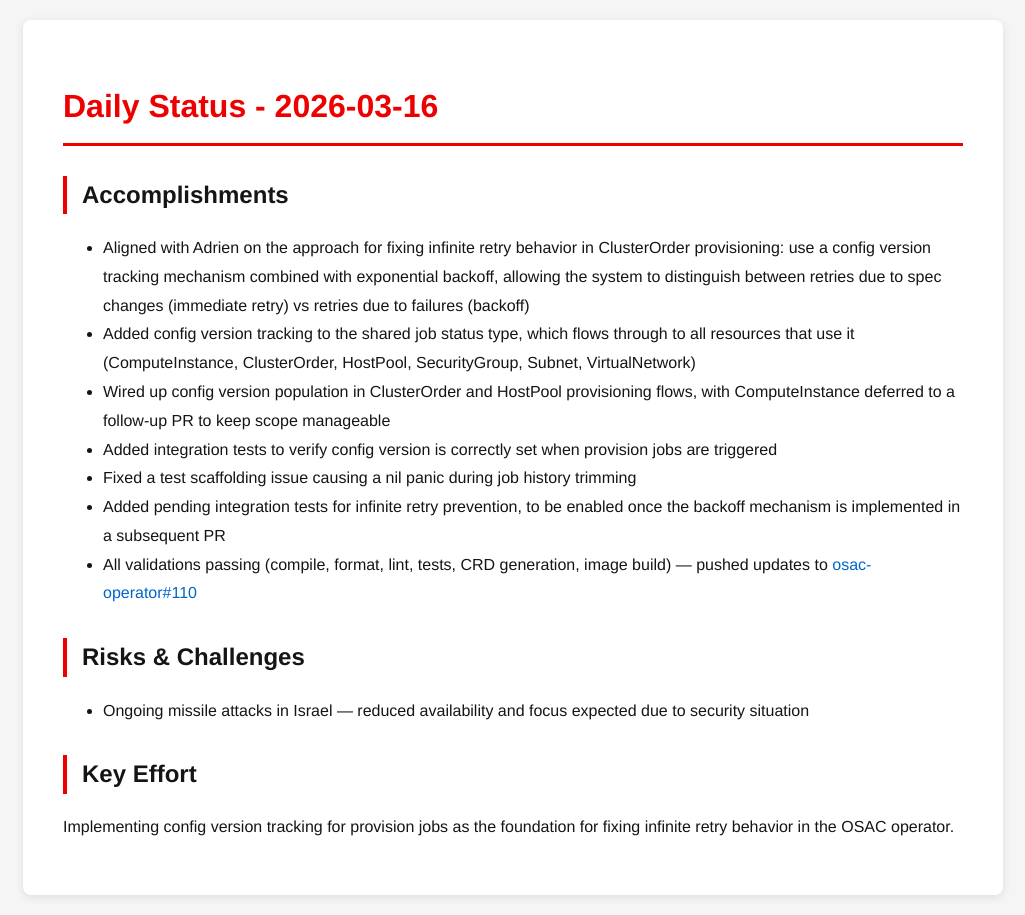
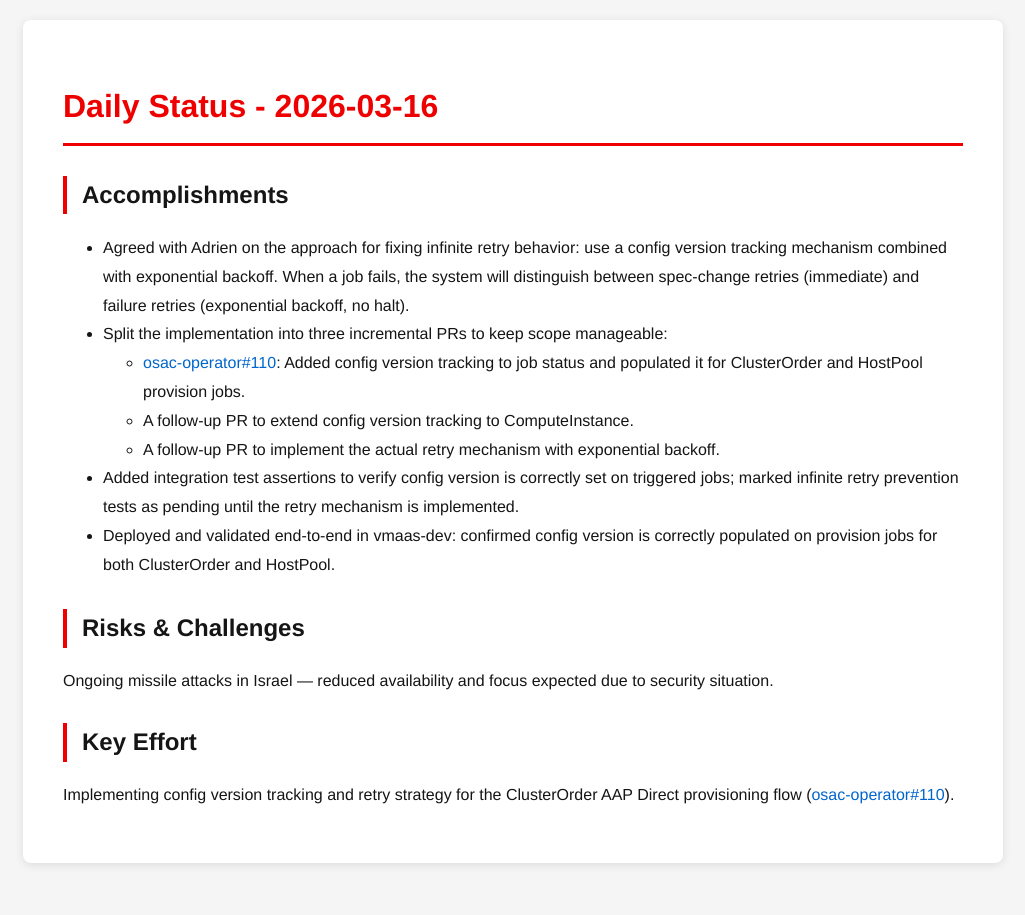
Before and after one commit to tzvatot/daily-status, a Jekyll site: the page built from 2026-03-16.md, in a window 1280 px wide. Shown: the whole page, without its empty margins (127-1152 px from the left). Built offline with Jekyll 4.4.1, drawn with Linux system fonts in a browser that asks for light colours.

Commit message:
Daily status update - 2026-03-16

```diff
--- a/2026-03-16.md
+++ b/2026-03-16.md
@@ -7,16 +7,16 @@ date: 2026-03-16
 # Daily Status - 2026-03-16
 
 ## Accomplishments
-- Aligned with Adrien on the approach for fixing infinite retry behavior in ClusterOrder provisioning: use a config version tracking mechanism combined with exponential backoff, allowing the system to distinguish between retries due to spec changes (immediate retry) vs retries due to failures (backoff)
-- Added config version tracking to the shared job status type, which flows through to all resources that use it (ComputeInstance, ClusterOrder, HostPool, SecurityGroup, Subnet, VirtualNetwork)
-- Wired up config version population in ClusterOrder and HostPool provisioning flows, with ComputeInstance deferred to a follow-up PR to keep scope manageable
-- Added integration tests to verify config version is correctly set when provision jobs are triggered
-- Fixed a test scaffolding issue causing a nil panic during job history trimming
-- Added pending integration tests for infinite retry prevention, to be enabled once the backoff mechanism is implemented in a subsequent PR
-- All validations passing (compile, format, lint, tests, CRD generation, image build) — pushed updates to [osac-operator#110](https://github.com/osac-project/osac-operator/pull/110)
+- Agreed with Adrien on the approach for fixing infinite retry behavior: use a config version tracking mechanism combined with exponential backoff. When a job fails, the system will distinguish between spec-change retries (immediate) and failure retries (exponential backoff, no halt).
+- Split the implementation into three incremental PRs to keep scope manageable:
+  - [osac-operator#110](https://github.com/osac-project/osac-operator/pull/110): Added config version tracking to job status and populated it for ClusterOrder and HostPool provision jobs.
+  - A follow-up PR to extend config version tracking to ComputeInstance.
+  - A follow-up PR to implement the actual retry mechanism with exponential backoff.
+- Added integration test assertions to verify config version is correctly set on triggered jobs; marked infinite retry prevention tests as pending until the retry mechanism is implemented.
+- Deployed and validated end-to-end in vmaas-dev: confirmed config version is correctly populated on provision jobs for both ClusterOrder and HostPool.
 
 ## Risks & Challenges
-- Ongoing missile attacks in Israel — reduced availability and focus expected due to security situation
+Ongoing missile attacks in Israel — reduced availability and focus expected due to security situation.
 
 ## Key Effort
-Implementing config version tracking for provision jobs as the foundation for fixing infinite retry behavior in the OSAC operator.
+Implementing config version tracking and retry strategy for the ClusterOrder AAP Direct provisioning flow ([osac-operator#110](https://github.com/osac-project/osac-operator/pull/110)).
```
